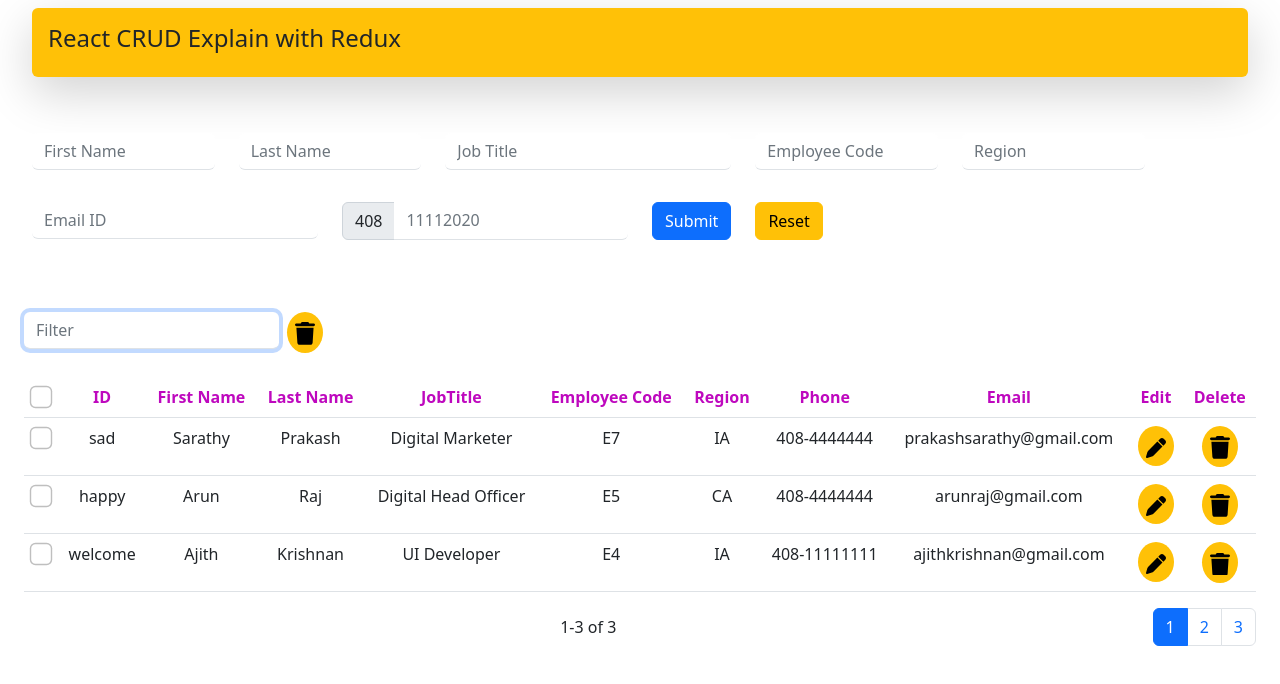
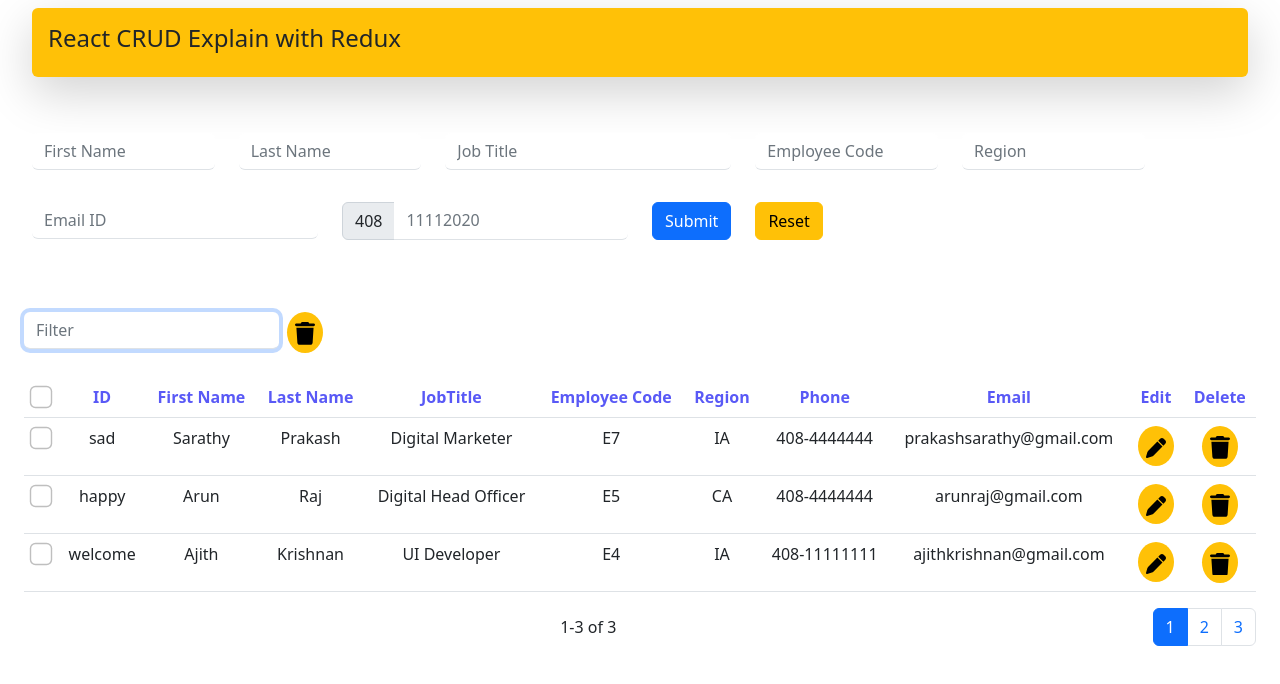
Before and after one commit to karthikeyandhanasekar/react-JSONTask, a React (Create React App) app: page / in a window 1280 px wide. Shown: the top 684 px of the page. Built offline with nearby package versions, Linux system fonts and the light colour scheme.

Commit message:
color change

```diff
--- a/src/assets/css/index.css
+++ b/src/assets/css/index.css
@@ -1,4 +1,4 @@
 th
 {
-    color:  rgb(190, 8, 190);
+    color:  rgb(89, 89, 246);
 }
```
